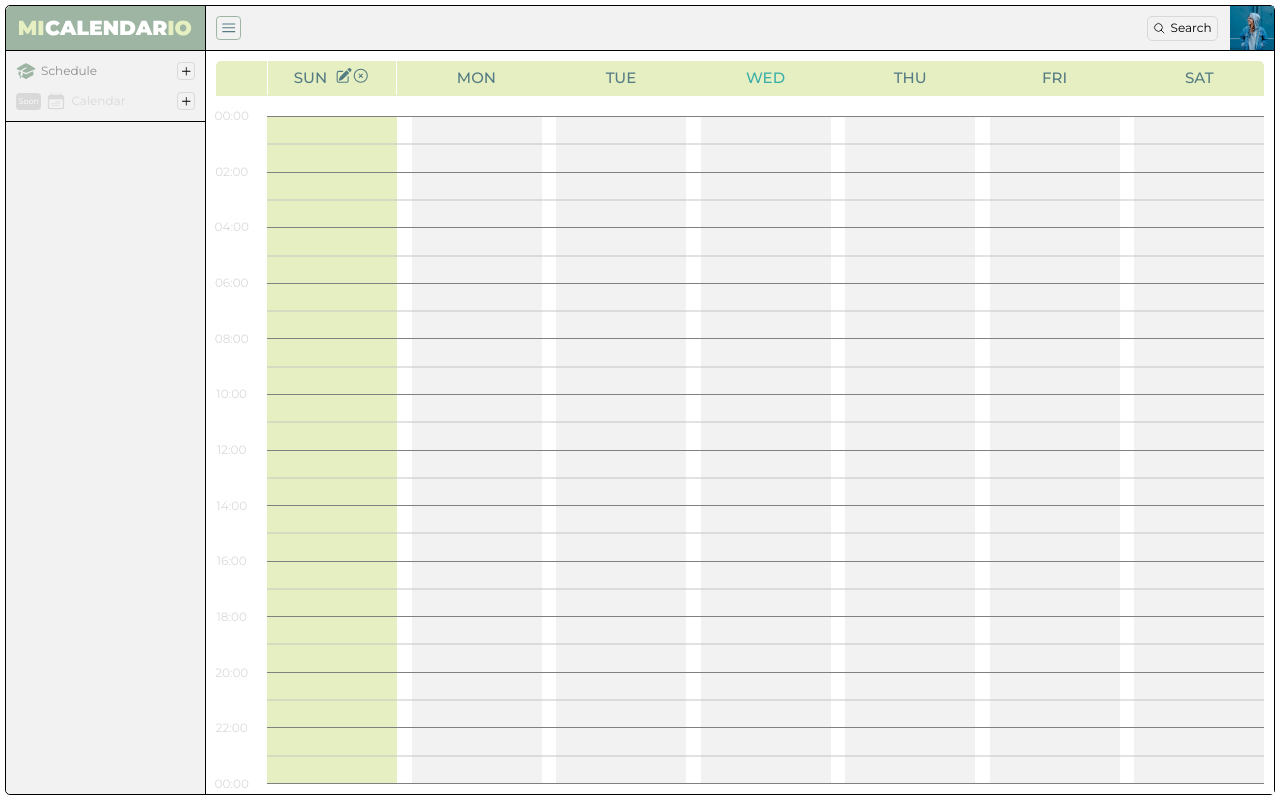
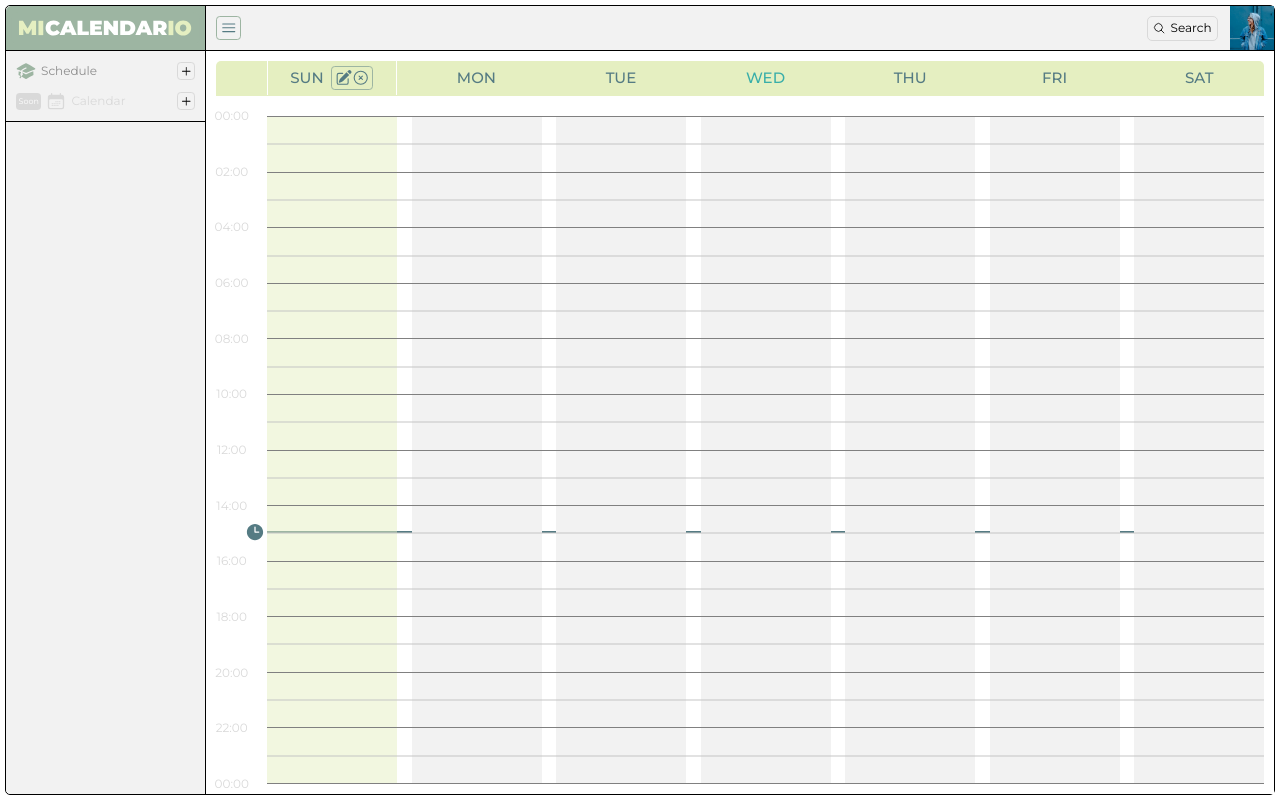
Before and after one commit to Relmaur/mi-calendario-app, a Vue app in the folder frontend/: page / in a window 1280 px wide. Both pictures are taken after a click on the element "SUN". Built offline with nearby package versions, Linux system fonts and the light colour scheme.

Commit message:
feature/upgrade
Implemented a current time tracker, to let the user klnow which subjects are incoming in a more friendly manner, also, I've improved the header weekday interface a little, to better the overall UX/LF of the app

```diff
--- a/frontend/src/components/micro-frontend/HeaderDay.vue
+++ b/frontend/src/components/micro-frontend/HeaderDay.vue
@@ -29,7 +29,7 @@ const icons_classes = "w-7 h-7 text-general_blue_1 hover:text-general_blue_2";
         :class="{ 'active': isToday(props.day), 'selected': main_app.selected_day === props.day }"
         @click="main_app.openSelected(props.day)">
         <h6>{{ props.day.substring(0, 3).toUpperCase() }}</h6>
-        <div class="icons hidden md:flex justify-center items-center relative -top-[2px]"
+        <div class="icons p-1 border border-general_green_3 rounded-md hidden md:flex justify-center items-center relative"
             v-show="main_app.selected_day === props.day">
             <div class="icon edit">
                 <svg xmlns="http://www.w3.org/2000/svg" viewBox="0 0 24 24" fill="currentColor"
--- a/frontend/src/components/popups/EditItem/EditItem.vue
+++ b/frontend/src/components/popups/EditItem/EditItem.vue
@@ -168,6 +168,8 @@ const handleEditorChange = (changeEvent) => {
     editor_content_delta.value = changeEvent.instance.editor.delta; // the Delta object
 }
 
+
+
 </script>
 <template>
     <div class="app-popup" :class="edit_subject_popup.isEditSubjectOpen() ? 'opened' : ''">
--- a/frontend/src/layouts/view/schedule/ScheduleView.vue
+++ b/frontend/src/layouts/view/schedule/ScheduleView.vue
@@ -1,6 +1,6 @@
 <script setup>
 /* Deps */
-import { ref } from 'vue';
+import { onMounted, ref } from 'vue';
 
 /* Components */
 import Subjects from './Subjects.vue';
@@ -12,7 +12,23 @@ import { usePopups } from '../../../store/popups.js';
 
 const add_subject_popup = usePopups().addSubjectPopup;
 
-const week = ['sunday', 'monday', 'tuesday', 'wednesday', 'thursday', 'friday', 'saturday']
+const week = ['sunday', 'monday', 'tuesday', 'wednesday', 'thursday', 'friday', 'saturday'];
+
+const getDecimalHour = () => {
+    const date = new Date();
+    const hours = date.getHours();
+    const minutes = date.getMinutes();
+    return hours + minutes / 60;
+}
+
+setInterval(() => {
+    indicator_position.value = getDecimalHour();
+}, 1000 * 60);
+
+let indicator_position = ref(getDecimalHour());
+
+onMounted(() => {
+})
 
 </script>
 <template>
@@ -84,6 +100,18 @@ const week = ['sunday', 'monday', 'tuesday', 'wednesday', 'thursday', 'friday',
                     </div>
                 </div>
                 <div class="week-schedule-table">
+                    <div class="current-time-indicator absolute -left-8 w-[calc(100%_+_2rem)] flex justify-start items-center"
+                        :style="`top:calc((100% / 24) * ${indicator_position} - 1rem)`">
+                        <div class="icon relative -left-[2px]">
+                            <svg xmlns="http://www.w3.org/2000/svg" viewBox="0 0 24 24" fill="currentColor"
+                                class="w-8 h-8 text-general_blue_1">
+                                <path fill-rule="evenodd"
+                                    d="M12 2.25c-5.385 0-9.75 4.365-9.75 9.75s4.365 9.75 9.75 9.75 9.75-4.365 9.75-9.75S17.385 2.25 12 2.25zM12.75 6a.75.75 0 00-1.5 0v6c0 .414.336.75.75.75h4.5a.75.75 0 000-1.5h-3.75V6z"
+                                    clip-rule="evenodd" />
+                            </svg>
+                        </div>
+                        <div class="line w-full h-[2px] bg-general_blue_1"></div>
+                    </div>
                     <div class="horizontal-guides">
                         <div class="2h-1"></div>
                         <div class="2h-2"></div>
--- a/frontend/src/styles/layouts/view/schedule/_schedule-view.scss
+++ b/frontend/src/styles/layouts/view/schedule/_schedule-view.scss
@@ -192,7 +192,7 @@
             & .table-container div[class|="day"].selected {
                 // border-left: 1px solid black;
                 // border-right: 1px solid black;
-                background-color: $general_green_2;
+                background-color: rgba(229, 239, 193, 0.5);
                 transition: all 150ms ease;
             }
 
```
